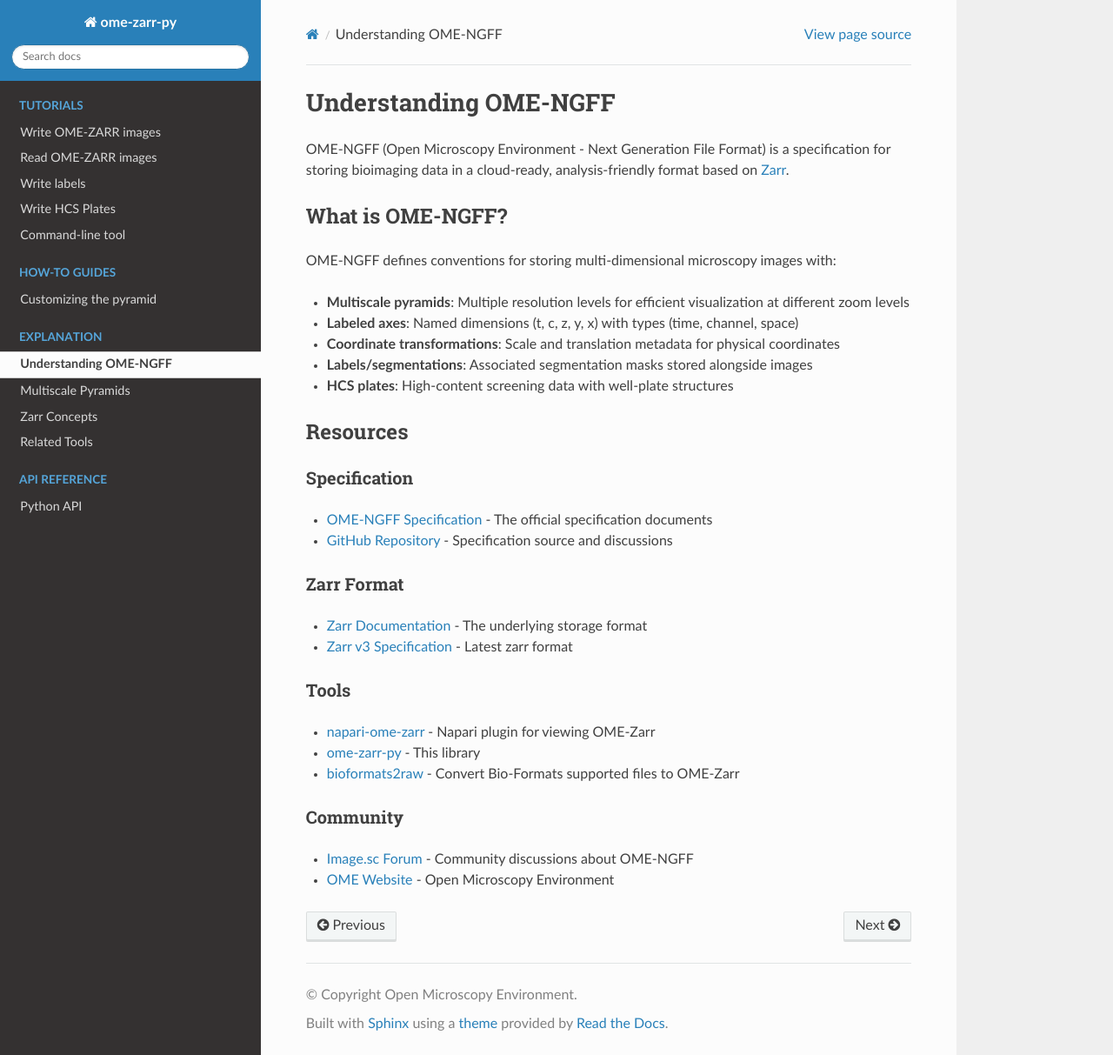
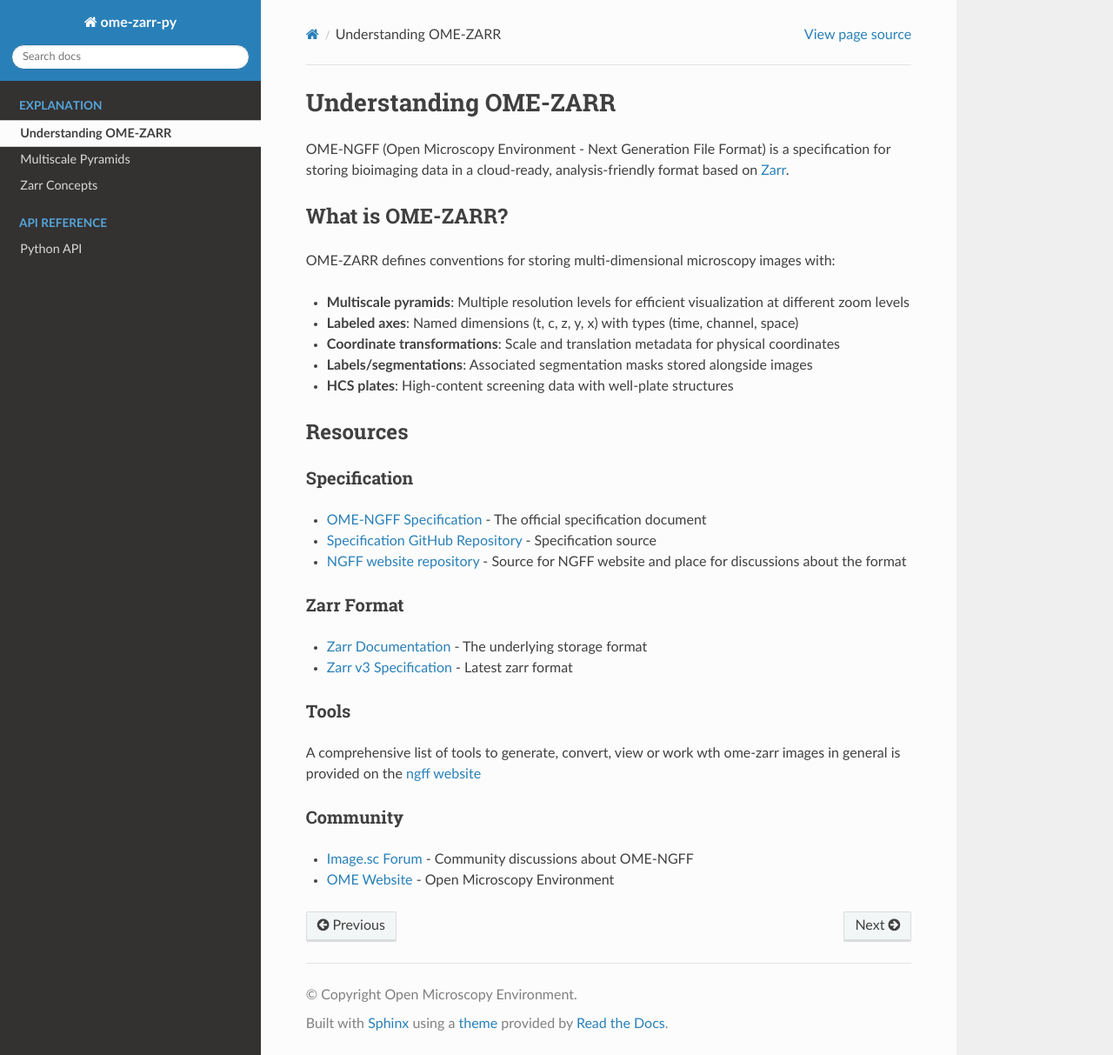
Before and after one commit to ome/ome-zarr-py, a Sphinx documentation site: the page built from docs/source/explanation/ome_ngff_overview.md, in a window 1280 px wide and 1213 px high. Shown: the whole window at 87% size. Built offline with Sphinx 7.4.7 and the Read the Docs theme 3.1.0, drawn with Linux system fonts in a browser that asks for light colours; pages that are not in the unit, such as notebooks, are missing from menus.

Commit message:
chore: rename folders

```diff
--- a/docs/source/explanation/ome_ngff_overview.md
+++ b/docs/source/explanation/ome_ngff_overview.md
@@ -1,11 +1,11 @@
-# Understanding OME-NGFF
+# Understanding OME-ZARR
 
 OME-NGFF (Open Microscopy Environment - Next Generation File Format) is a specification for storing
 bioimaging data in a cloud-ready, analysis-friendly format based on [Zarr](https://zarr.dev/).
 
-## What is OME-NGFF?
+## What is OME-ZARR?
 
-OME-NGFF defines conventions for storing multi-dimensional microscopy images with:
+OME-ZARR defines conventions for storing multi-dimensional microscopy images with:
 
 - **Multiscale pyramids**: Multiple resolution levels for efficient visualization at different zoom levels
 - **Labeled axes**: Named dimensions (t, c, z, y, x) with types (time, channel, space)
@@ -16,17 +16,19 @@ OME-NGFF defines conventions for storing multi-dimensional microscopy images wit
 ## Resources
 
 ### Specification
-- [OME-NGFF Specification](https://ngff.openmicroscopy.org/) - The official specification documents
-- [GitHub Repository](https://github.com/ome/ngff) - Specification source and discussions
+- [OME-NGFF Specification](https://ngff.openmicroscopy.org/specifications) - The official specification document
+- [Specification GitHub Repository](https://github.com/ome/ngff-spec) - Specification source
+- [NGFF website repository](https://github.com/ome/ngff) - Source for NGFF website and place for discussions about the format
+
 
 ### Zarr Format
 - [Zarr Documentation](https://zarr.readthedocs.io/) - The underlying storage format
 - [Zarr v3 Specification](https://zarr-specs.readthedocs.io/en/latest/v3/core/v3.0.html) - Latest zarr format
 
 ### Tools
-- [napari-ome-zarr](https://github.com/ome/napari-ome-zarr) - Napari plugin for viewing OME-Zarr
-- [ome-zarr-py](https://github.com/ome/ome-zarr-py) - This library
-- [bioformats2raw](https://github.com/glencoesoftware/bioformats2raw) - Convert Bio-Formats supported files to OME-Zarr
+
+A comprehensive list of tools to generate, convert, view or work wth ome-zarr images in general
+is provided on the [ngff website](https://ngff.openmicroscopy.org/resources/tools/index.html)
 
 ### Community
 - [Image.sc Forum](https://forum.image.sc/tag/ome-ngff) - Community discussions about OME-NGFF
```
Also changed, not shown: docs/source/explanation/related_tools.md (deleted, +0 -64 lines), docs/source/advanced/build_custom_pyramid.ipynb (renamed from docs/source/howtos/build_custom_pyramid.ipynb), docs/source/advanced/write_hcs_plate.ipynb (renamed from docs/source/tutorials/write_hcs_plate.ipynb), docs/source/basic/cli_basics.md (renamed from docs/source/tutorials/cli_basics.md), docs/source/basic/read_image.ipynb (renamed from docs/source/tutorials/read_image.ipynb), docs/source/basic/write_image.ipynb (renamed from docs/source/tutorials/write_image.ipynb), docs/source/basic/write_labels.ipynb (renamed from docs/source/tutorials/write_labels.ipynb).
